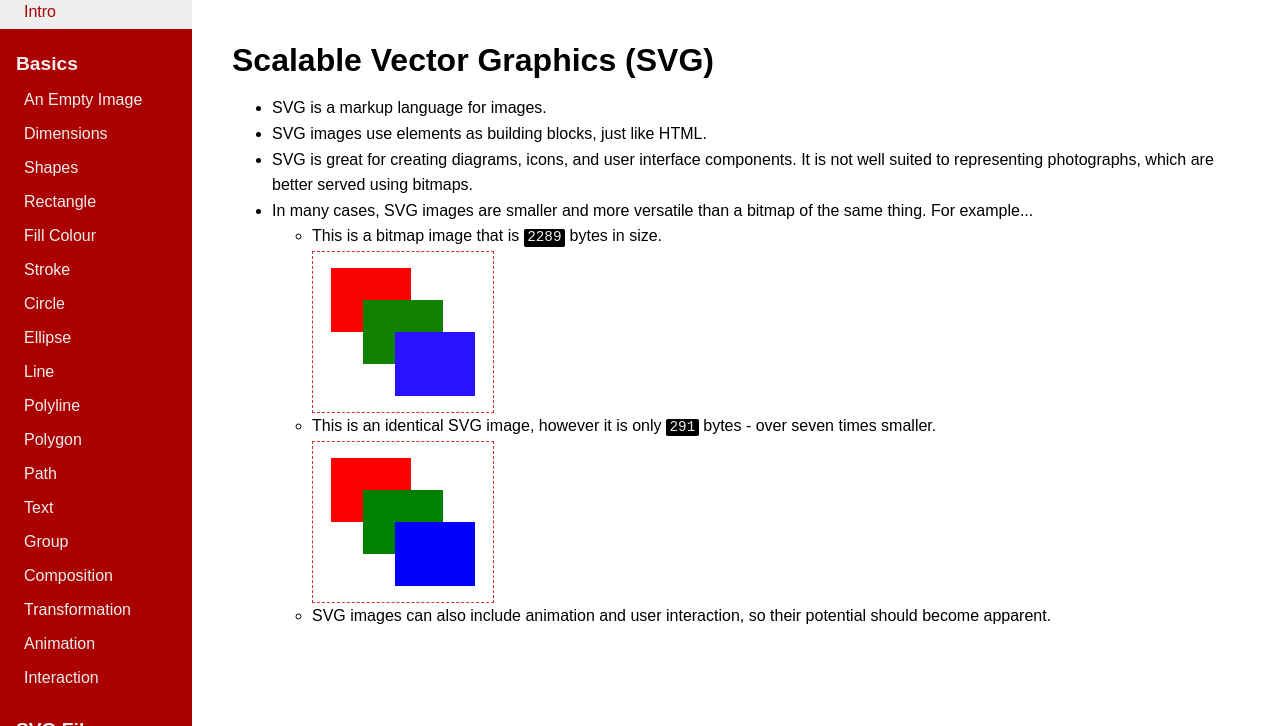
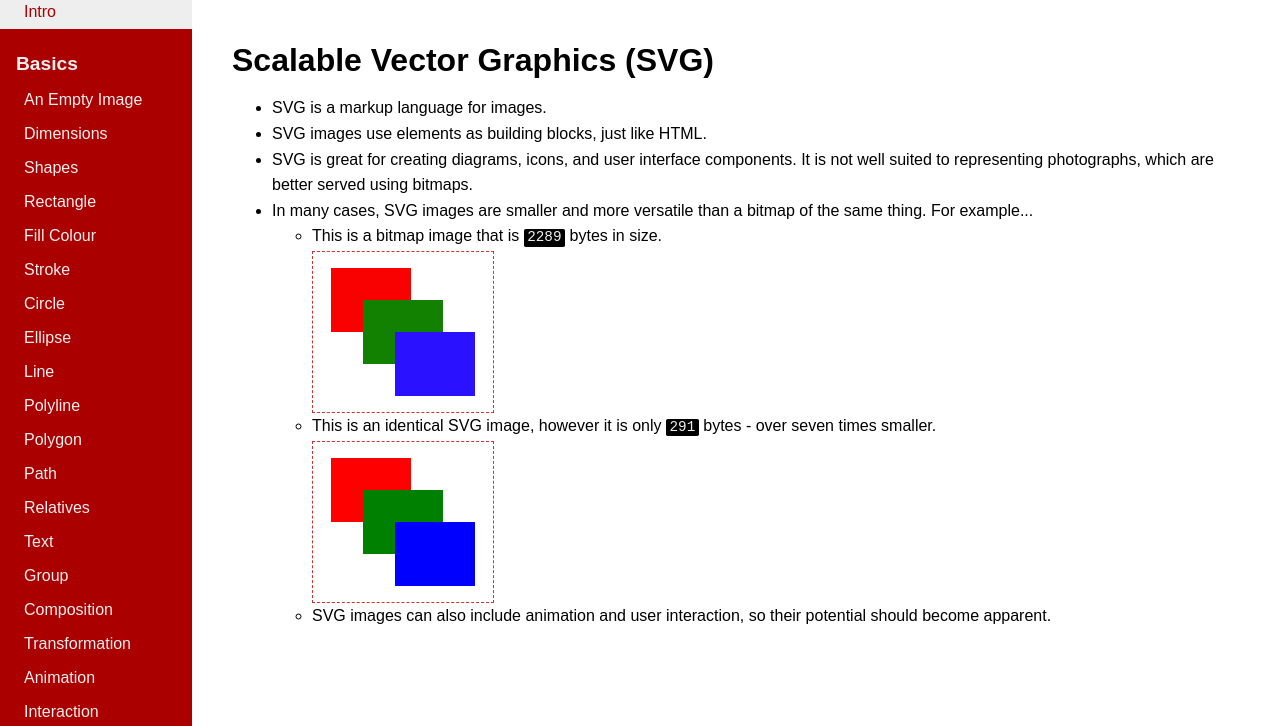
Before and after one commit to Msaad78/CCC, a website: page index.html in a window 1280 px wide. Shown: the part 74-800 px from the top of the page. Drawn offline with Linux system fonts and the light colour scheme.

Commit message:
add link to abs-rel page

```diff
--- a/index.html
+++ b/index.html
@@ -131,6 +131,7 @@
       <li><a href=basics/35_polyline.html>Polyline</a></li>
       <li><a href=basics/40_polygon.html>Polygon</a></li>
       <li><a href=basics/45_path.html>Path</a></li>
+      <li><a href=basics/46_absolute_vs_relative.html>Relatives</a></li>
       <li><a href=basics/47_text.html>Text</a></li>
       <li><a href=basics/50_group.html>Group</a></li>
       <li><a href=basics/51_defs_use.html>Composition</a></li>
```
